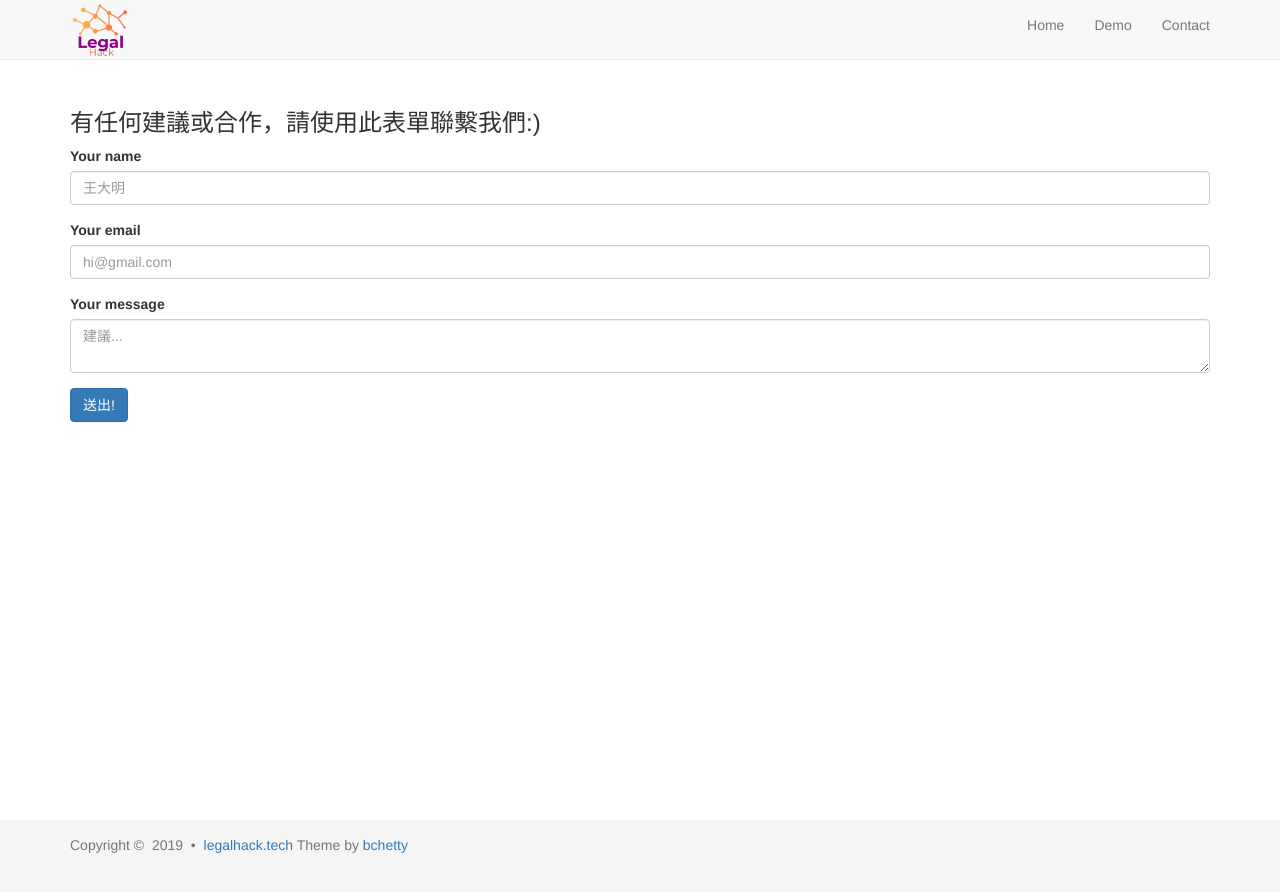
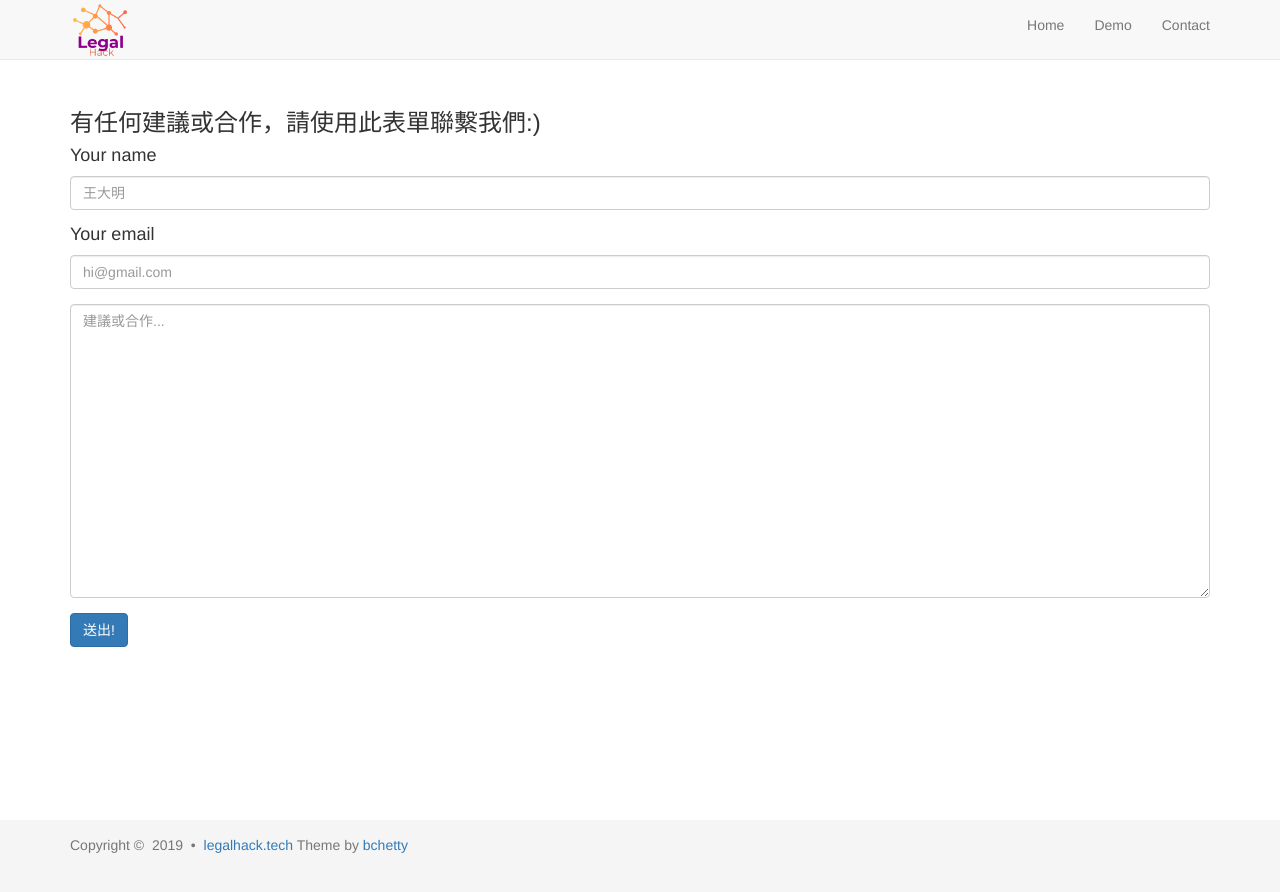
Before and after one commit to maxmilian/lawsHack, a Jekyll site: the page built from jekyllBasic/contact/index.md, in a window 1280 px wide. Shown: the top 892 px of the page. Built offline with Jekyll 4.4.1, drawn with Linux system fonts in a browser that asks for light colours; nearby versions of some CDN libraries.

Commit message:
fix contact form

```diff
--- a/jekyllBasic/contact/index.md
+++ b/jekyllBasic/contact/index.md
@@ -3,27 +3,19 @@
 comments: false
 ---
 
-### 有任何建議或合作，請使用此表單聯繫我們:)
+<h3>有任何建議或合作，請使用此表單聯繫我們:)</h3>
 
-<form id="contactform" method="post" action="https://formspree.io/maxmilian@gmail.com">
+<form action=" https://formsubmit.co/maxmilian@gmail.com " method="POST">
     <div class="form-group">
-        <label for="name" class="control-label">Your name</label>
+        <h4>Your name</h4>
         <input id="name" type="text" name="name" class="form-control" placeholder="王大明" />
     </div>
     <div class="form-group">
-        <label for="email" class="control-label">Your email</label>
+        <h4>Your email</h4>
         <input id="email" type="email" name="_replyto" class="form-control" placeholder="hi@gmail.com" />
     </div>
     <div class="form-group">
-        <label for="msg" class="control-label">Your message</label>
-        <textarea id="msg" name="message" class="form-control" placeholder="建議..."></textarea>
+        <textarea placeholder="建議或合作..." class="form-control" name="message" rows="14" required></textarea>
     </div>
-
-    <input type="text" name="_gotcha" style="display:none" />
     <input type="submit" value="送出!" class="btn btn-primary" />
 </form>
-
-<script>
-    var contactform =  document.getElementById('contactform');
-    contactform.setAttribute('action', '//formspree.io/' + 'bchetty' + '@' + 'somemail' + '.' + 'com');
-</script>
```
